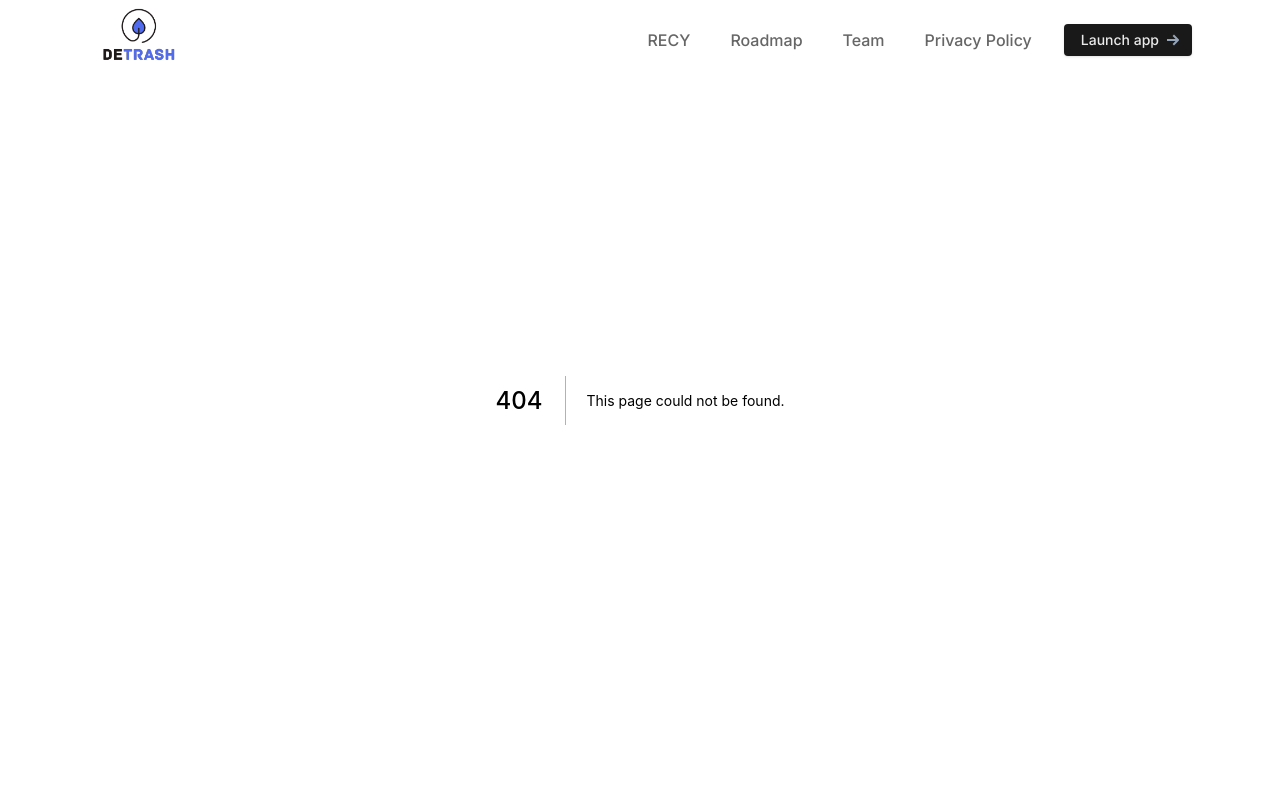
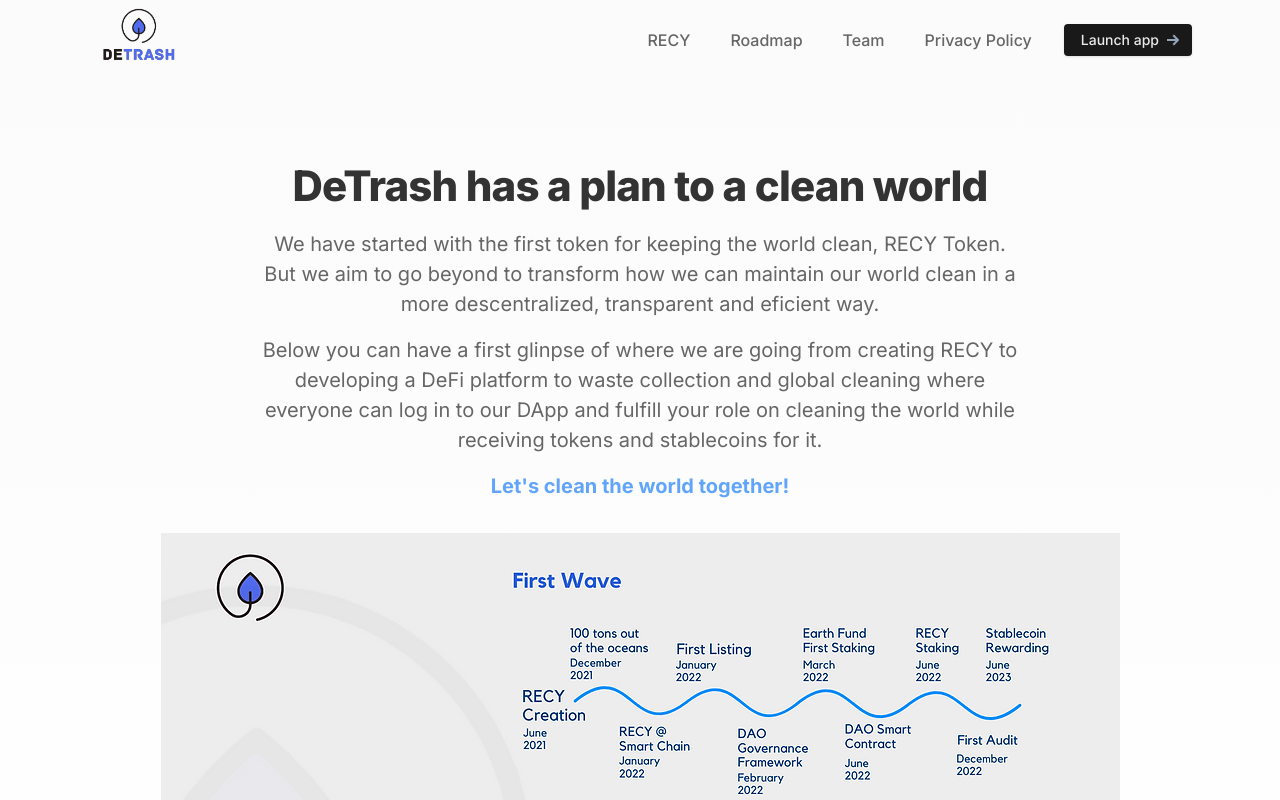
Before and after one commit to detrash/recy-site, a Next.js app: page /roadmap in a window 1280 px wide. Before the commit this address had no page. Shown: the top 800 px of the page. Built offline with nearby package versions, Linux system fonts and the light colour scheme.

Commit message:
feat: added roadmap page

```diff
--- a/src/components/Header/index.tsx
+++ b/src/components/Header/index.tsx
@@ -4,6 +4,7 @@ import { useEffect, useState } from 'react';
 import { MenuIcon } from '@heroicons/react/outline';
 import Drawer from '../Drawer';
 import classNames from 'classnames';
+import DeTrashLogo from '@public/detrash-logo.svg';
 
 const Header: React.FC = () => {
   const [isOntop, setIsOnTop] = useState(true);
@@ -37,7 +38,7 @@ const Header: React.FC = () => {
               >
                 <a>
                   <Image
-                    src={'/detrash-logo.svg'}
+                    src={DeTrashLogo}
                     alt="DeTrash Logo"
                     width={100}
                     height={100}
@@ -65,7 +66,7 @@ const Header: React.FC = () => {
                   </Link>
                 </li>
                 <li>
-                  <Link href="/">
+                  <Link href="roadmap">
                     <a className="font-medium text-gray-600 hover:text-gray-900 px-5 py-3 flex items-center transition duration-150 ease-in-out">
                       Roadmap
                     </a>
@@ -120,7 +121,7 @@ const Header: React.FC = () => {
               </Link>
             </li>
             <li>
-              <Link href="/">
+              <Link href="roadmap">
                 <a className="font-medium text-gray-600 hover:text-gray-900 px-5 py-3 flex items-center transition duration-150 ease-in-out">
                   Roadmap
                 </a>
--- /dev/null
+++ b/src/pages/roadmap/index.tsx
@@ -0,0 +1,43 @@
+import Image from 'next/image';
+import RoadMapImage from '@public/assets/roadmap.webp';
+
+const RoadMap: React.FC = () => {
+  return (
+    <main className="flex-grow">
+      <section className="bg-gradient-to-b from-gray-100 to-white">
+        <div className="max-w-6xl mx-auto px-4 sm:px-6">
+          <div className="pt-32 pb-12 md:pt-40 md:pb-20">
+            <div className="max-w-3xl mx-auto text-center pb-4">
+              <h2 className="h2 mb-4">DeTrash has a plan to a clean world</h2>
+              <p className="text-xl text-gray-600 mb-4">
+                We have started with the first token for keeping the world
+                clean, RECY Token. But we aim to go beyond to transform how we
+                can maintain our world clean in a more descentralized,
+                transparent and eficient way.
+              </p>
+              <p className="text-xl text-gray-600 mb-4">
+                Below you can have a first glinpse of where we are going from
+                creating RECY to developing a DeFi platform to waste collection
+                and global cleaning where everyone can log in to our DApp and
+                fulfill your role on cleaning the world while receiving tokens
+                and stablecoins for it.
+              </p>
+              <p
+                className="text-xl text-blue-400 font-bold"
+                data-aos="zoom-y-out"
+              >
+                Let&apos;s clean the world together!
+              </p>
+            </div>
+
+            <div className="flex mt-4 flex-col items-center justify-center">
+              <Image src={RoadMapImage} alt="RoadMap" />
+            </div>
+          </div>
+        </div>
+      </section>
+    </main>
+  );
+};
+
+export default RoadMap;
```
Also changed, not shown: public/assets/roadmap.webp (added).
